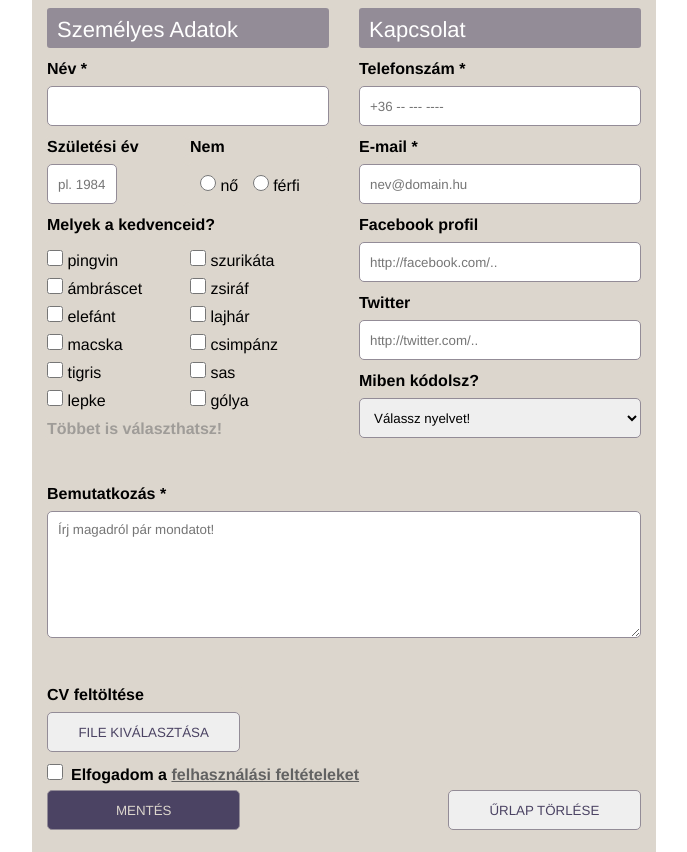
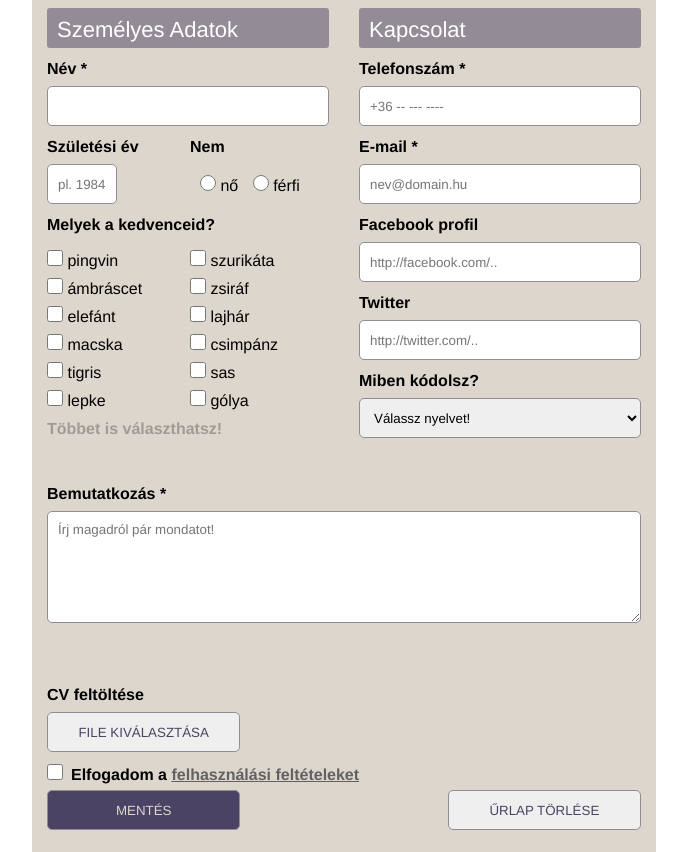
Before and after one commit to green-fox-academy/pingithefrosty, a plain HTML site: page week1/day5/form.html in a window 1280 px wide. Shown: the part 79-931 px from the top of the page, without its empty margins (296-983 px from the left). Drawn offline with Linux system fonts and the light colour scheme.

Commit message:
prezi added

```diff
--- a/week1/day5/form.css
+++ b/week1/day5/form.css
@@ -194,6 +194,7 @@ input{
     padding: 10px;
     width: 100%;
     border: 1px solid #938C97;
+    overflow: hidden;
 }
 
 #felt input{
--- a/week1/day5/form.html
+++ b/week1/day5/form.html
@@ -75,7 +75,7 @@
         <div class="base" id="fourth">
             <div class="desc" id="bem">Bemutatkozás *</div>
             <div class="field" id="bem">
-                <textarea name="bem" required placeholder="Írj magadról pár mondatot!" rows="7"></textarea>
+                <textarea name="bem" required placeholder="Írj magadról pár mondatot!" rows="6"></textarea>
             </div>
         </div>
         <div class="base" id="fifth">
```
Also changed, not shown: week1/day5/prezi/1-ZOX7-QCiE7TvZoI-UGNSEQ.jpeg (added), week1/day5/prezi/day2.png (added), week1/day5/prezi/day3.png (added), week1/day5/prezi/day4.png (added), week1/day5/prezi/day5.png (added), week1/day5/prezi/itsatrap.jpg (added), week1/day5/prezi/my-precious.jpg (added), 3 other files.
